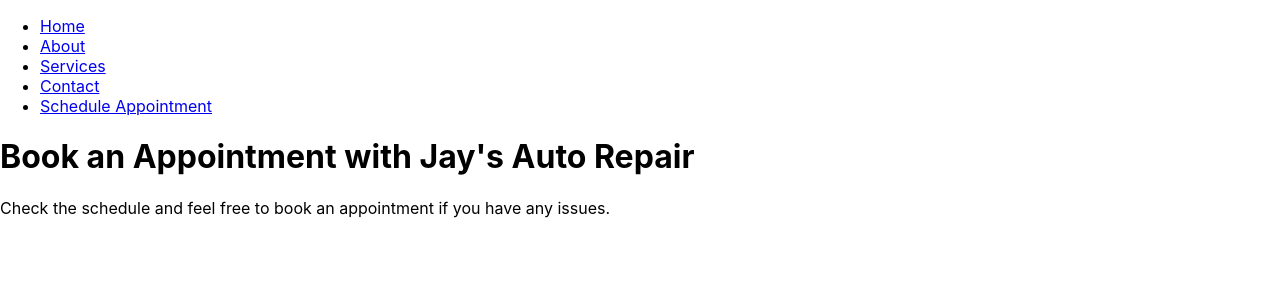
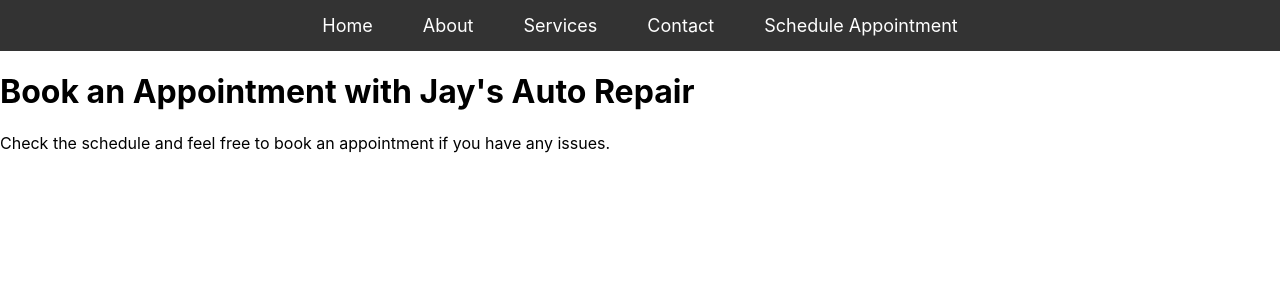
Before and after one commit to CalvinChitnaraine/jays-auto-repair, a React (Create React App) app: page /booking in a window 1280 px wide. Shown: the top 300 px of the page. Built offline with nearby package versions, Linux system fonts and the light colour scheme.

Commit message:
Replaced inline navbar with Navbar component

```diff
--- a/src/App.js
+++ b/src/App.js
@@ -1,4 +1,5 @@
 import { BrowserRouter as Router, Routes, Route, Link } from "react-router-dom";
+import Navbar from "./components/navbar";
 import Home from "./pages/home";
 import About from "./pages/about";
 import Services from "./pages/services";
@@ -8,15 +9,7 @@
 function App() {
     return (
         <Router>
-            <nav>
-                <ul>
-                    <li><Link to="/">Home</Link></li>
-                    <li><Link to="/about">About</Link></li>
-                    <li><Link to="/services">Services</Link></li>
-                    <li><Link to="/contact">Contact</Link></li>
-                    <li><Link to="/booking">Schedule Appointment</Link></li>
-                </ul>
-            </nav>
+            <Navbar />
 
             <Routes>
                 <Route path="/" element={<Home />} />
--- /dev/null
+++ b/src/components/navbar.css
@@ -0,0 +1,31 @@
+.navbar {
+    background-color: #333;
+    padding: 15px 0;
+    display: flex;
+    justify-content: center;
+}
+
+.nav-links {
+    list-style: none;
+    padding: 0;
+    margin: 0;
+    display: flex;
+    gap: 20px;
+}
+
+.nav-links li {
+    display: inline;
+}
+
+.nav-links a {
+    color: white;
+    text-decoration: none;
+    font-size: 18px;
+    padding: 10px 15px;
+    transition: 0.3s;
+}
+
+.nav-links a:hover {
+    background-color: #555;
+    border-radius: 5px;
+}
--- /dev/null
+++ b/src/components/navbar.js
@@ -0,0 +1,18 @@
+import { Link } from "react-router-dom";
+import "./navbar.css"; // add styling later
+
+function Navbar() {
+    return (
+        <nav className="navbar">
+            <ul className="nav-links">
+                <li><Link to="/">Home</Link></li>
+                <li><Link to="/about">About</Link></li>
+                <li><Link to="/services">Services</Link></li>
+                <li><Link to="/contact">Contact</Link></li>
+                <li><Link to="/booking">Schedule Appointment</Link></li>
+            </ul>
+        </nav>
+    );
+}
+
+export default Navbar;
--- a/src/pages/booking.js
+++ b/src/pages/booking.js
@@ -1,4 +1,4 @@
-function Home() {
+function Booking() {
     return (
         <div>
             <h1>Book an Appointment with Jay's Auto Repair</h1>
@@ -7,4 +7,4 @@
     );
 }
 
-export default Home;
+export default Booking;
```
